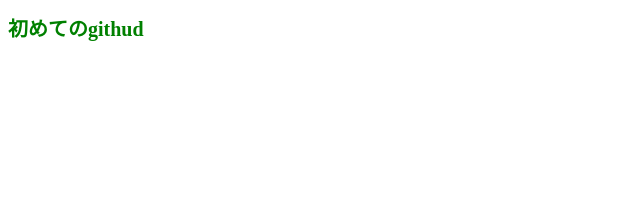
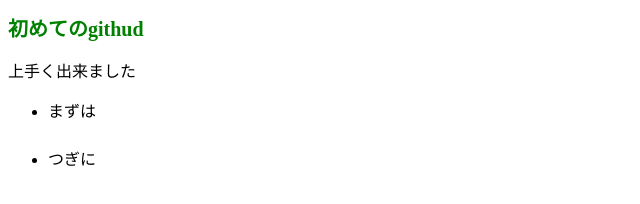
Before and after one commit to riona-sato/test, a plain HTML site: page index.html in a window 1280 px wide. Shown: the whole page, without its empty margins (0-640 px from the left). Drawn offline with Linux system fonts and the light colour scheme.

Commit message:
pタグ追加

```diff
--- a/index.html
+++ b/index.html
@@ -6,6 +6,11 @@
       <link rel="stylesheet"href="style.css".>
     </head>
     <body>
-        <h1>初めてのgithud</h1>
+     <h1>初めてのgithud</h1>
+     <p>上手く出来ました</p>
+     <ul>
+         <li>まずは</li>
+　　　　　<li>つぎに</li>
+     </ul>
     </body>
 </html>
```
